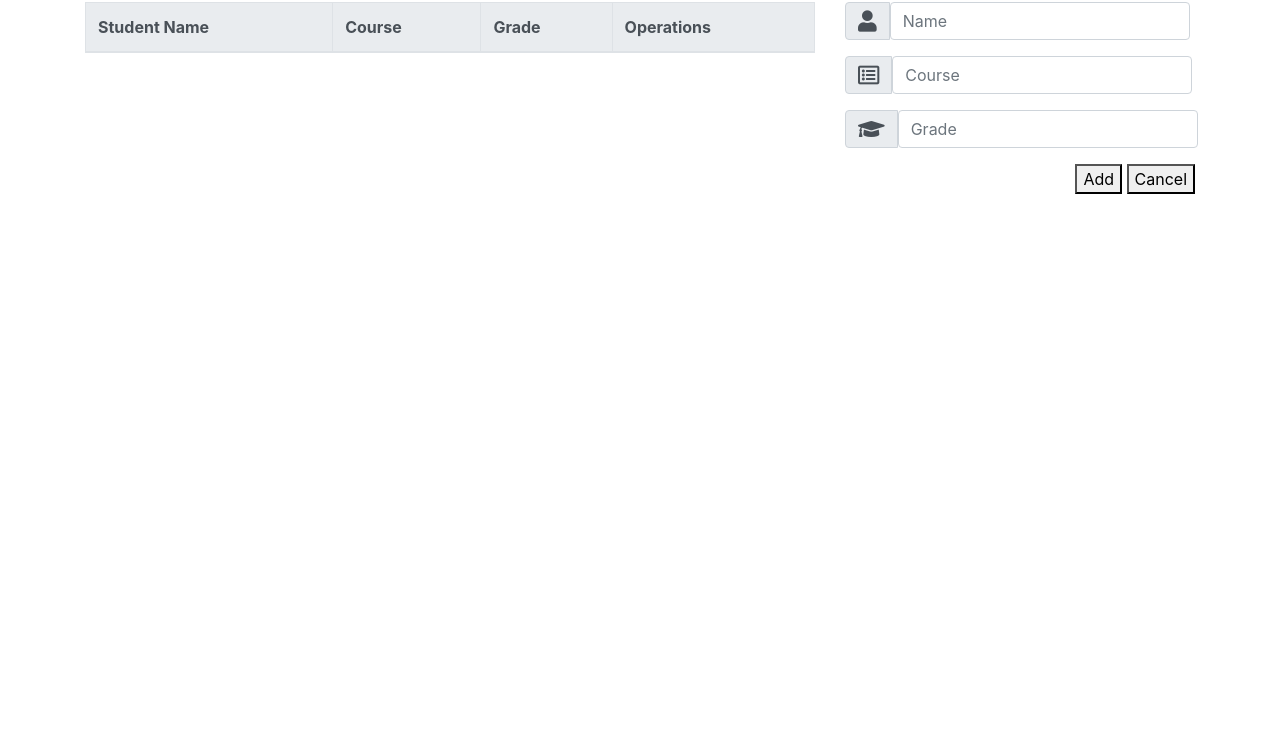
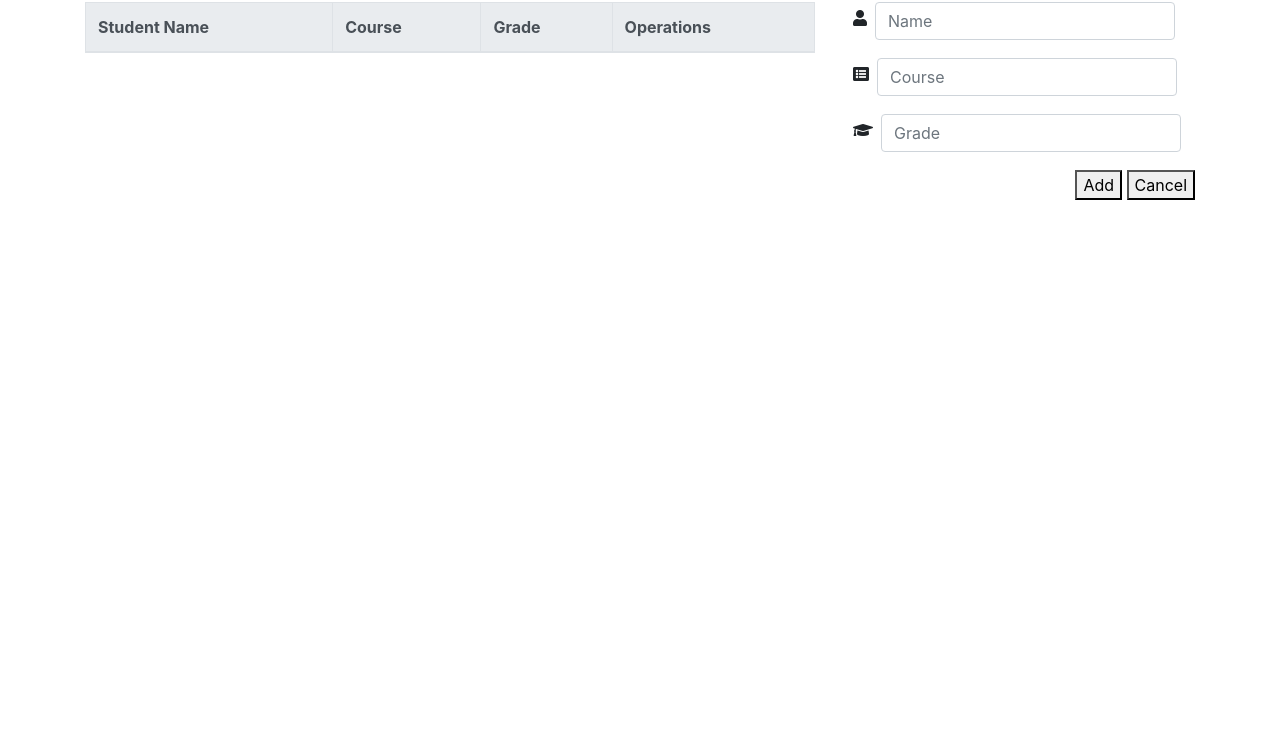
Before and after one commit to donark1/student-grade-table, a plain HTML site: page index.html in a window 1280 px wide. Shown: the part 54-800 px from the top of the page. Drawn offline with nearby package versions, Linux system fonts and the light colour scheme; no server answers.

Commit message:
Delete A Grade Component touch ups

```diff
--- a/components/grade-table.js
+++ b/components/grade-table.js
@@ -10,7 +10,7 @@ class GradeTable {
       var renderGrade = this.renderGradeRow(grades[i], this.deleteGrade);
       tbody.append(renderGrade);
     }
-    if (Object.keys(grades).length === 0) {
+    if (grades.length === 0) {
       var pElement = document.getElementById("noGrades");
       pElement.classList.remove("d-none");
     }
--- a/index.html
+++ b/index.html
@@ -40,25 +40,25 @@
           <form>
             <div class="input-group mb-3">
               <div class="input-group-prepend">
-                <div class="input-group-text">
-                  <span class="fa-lg fas fa-user icon"></span>
-                </div>
+                  <label>
+                    <span class="p-2 fa fa-user icon"></span>
+                  </label>
                 <input type="text" class="form-control" style="width:300px;" name="name" placeholder="Name">
               </div>
             </div>
             <div class="input-group mb-3">
               <div class="input-group-prepend">
-                <label class="input-group-text">
-                  <span class="fa-lg far fa-list-alt"></span>
+                <label>
+                  <span class="p-2 fa fa-list-alt"></span>
                 </label>
                 <input type="text" class="form-control" style="width:300px;" name="course" placeholder="Course">
               </div>
             </div>
             <div class="input-group mb-3">
               <div class="input-group-prepend">
-                <div class="input-group-text">
-                  <span class="fa-lg fas fa-graduation-cap"></span>
-                </div>
+                <label>
+                  <span class="p-2 fa fa-graduation-cap"></span>
+                </label>
                 <input type="text" class="form-control" style="width:300px;" name="grade" placeholder="Grade">
               </div>
             </div>
```
